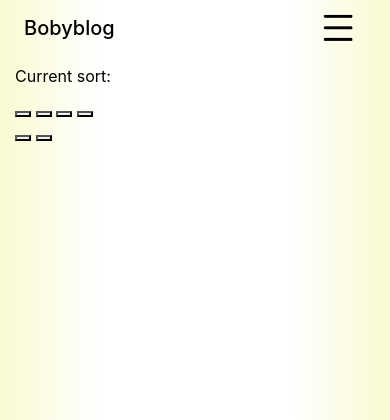
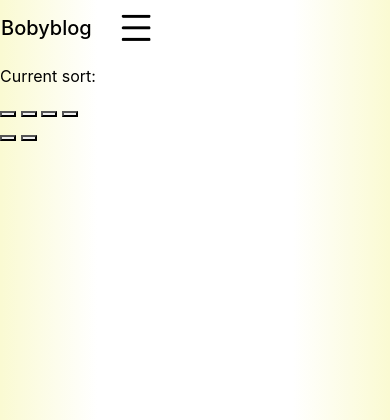
Before and after one commit to MikaBob/bobyblog, a Symfony app: template templates/Blog/view.html.twig in a window 390 px wide. Shown: the top 420 px of the page. Run offline with Twig, Linux system fonts and the light colour scheme; the template is opened without the code that fills it, so the values that code supplies are empty; style sheets or scripts are compiled from the project's sources; some libraries are stand-ins or nearby versions.

Commit message:
Improve design and responsiv

```diff
--- a/src/Js/bobyblog.js
+++ b/src/Js/bobyblog.js
@@ -1,6 +1,6 @@
 function getPosts(orderBy, direction, offset, filter = null) {
     var postContainer = $('.postContainer');
-//    console.log(orderBy, direction, offset);
+
     $.ajax({
             method: 'GET',
             url: '/post/get',
@@ -13,7 +13,7 @@
                 } else if (orderBy === $('#currentOrderBy').val()){
                     postContainer.html('');
                 }
-                $('#currentDirection').val($('#currentDirection').val()=== 'ASC' ? 'DESC':'ASC');
+                $('#currentDirection').val($('#currentDirection').val() === 'ASC' ? 'DESC':'ASC');
             }
     })
     .done((response) => {
--- a/src/Scss/stillshit.scss
+++ b/src/Scss/stillshit.scss
@@ -47,6 +47,7 @@
                 img {
                     background: transparent;
                     border: none;
+                    max-height: 20vh;
                 }
 
                 &:hover {
--- a/templates/Blog/card_post.html.twig
+++ b/templates/Blog/card_post.html.twig
@@ -11,7 +11,7 @@
             {% set cpt = 0 %}
             <div class="row display-flex post-images">
                 {% for image in post.images %}
-                <div class="image-container col-lg-3 col-md-4 col-6 mb-2">
+                <div class="image-container col-lg-2 col-md-3 col-sm-4 col-6 mb-2">
                     <figure>
                         <a class="gallery" data-id="{{ post.id }}" href="#">
                             <img class="img-fluid img-thumbnail m-0 border-0"
--- a/templates/Blog/view.html.twig
+++ b/templates/Blog/view.html.twig
@@ -1,7 +1,7 @@
 {% extends 'base.html.twig' %}
 
 {% block body %}
-    <div class="my-2">Current sort: <span class="currentView"/></div>
+    <div class="row">
         <div class="postContainer"></div>
         <input type="hidden" id="currentOrderBy" value="happenedDate"/>
         <input type="hidden" id="currentDirection" value="ASC"/>
@@ -44,4 +44,5 @@
                 gallery.goTo(parseInt(imgClicked.index));
             });
         </script>
+    </div>
 {% endblock body %}
--- a/templates/base.html.twig
+++ b/templates/base.html.twig
@@ -10,7 +10,7 @@
         <script src="{{ asset('scripts/jquery.min.js') }}"></script>
     </head>
     <body>
-        <header class="header px-2">
+        <div class="row">
                 <nav class="navbar navbar-expand-sm">
                     <a class="navbar-brand mb-0 h1">Bobyblog</a>
                     <button class="navbar-toggler" type="button" data-toggle="collapse" data-target="#navbarSupportedContent" aria-controls="navbarSupportedContent" aria-expanded="false" aria-label="Toggle navigation">
@@ -28,9 +28,11 @@
                         </ul>
                     </div>
                 </nav>
-        </header>
+        </div>
 
-        <div class="container">
+        <div class="my-2">Current sort: <span class="currentView"/></div>
+
+        <div class="container p-sm-0">
             {% block body %}{% endblock %}
         </div>
 
```
Lines whose indentation alone changed are shown as unchanged.
